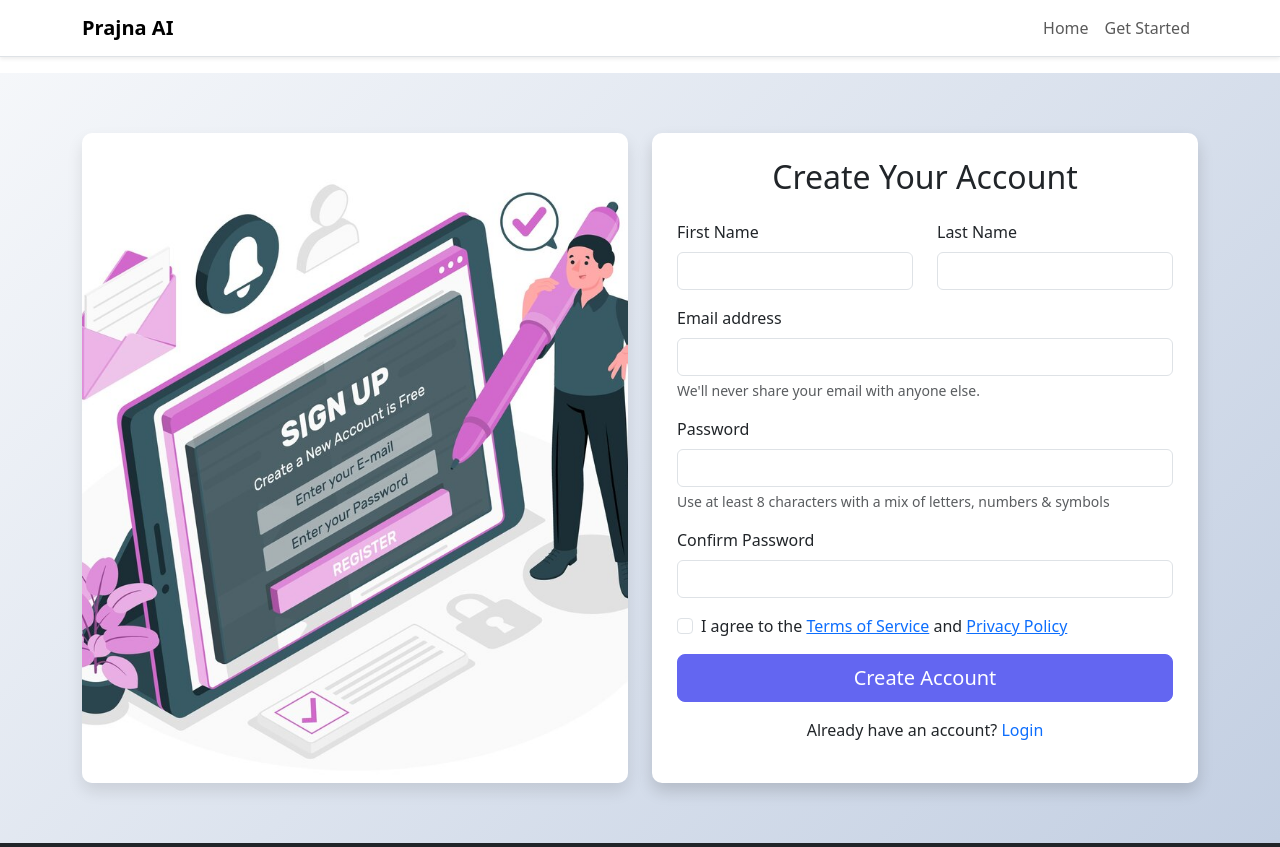
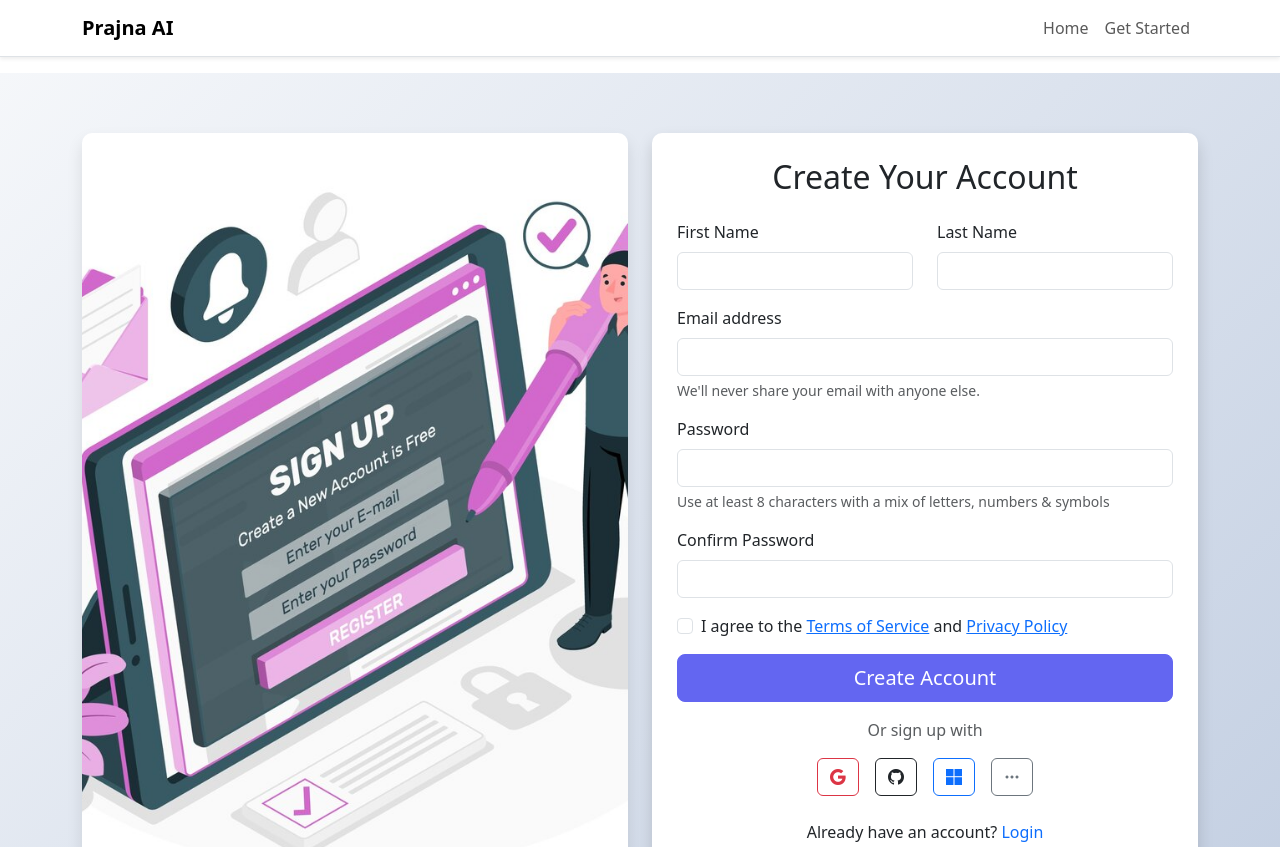
Before and after one commit to Techy-Play/Web-Prajna, a plain HTML site: page signup.html in a window 1280 px wide. Shown: the top 847 px of the page. Drawn offline with nearby package versions, Linux system fonts and the light colour scheme.

Commit message:
Added third party login

```diff
--- a/signup.html
+++ b/signup.html
@@ -151,6 +151,26 @@
                                 <div class="d-grid gap-2">
                                     <button type="submit" class="btn btn-primary btn-lg">Create Account</button>
                                 </div>
+
+                                <!-- Social Signup Options -->
+                                <div class="text-center mb-4 mt-3">
+                                    <p class="text-muted mb-3">Or sign up with</p>
+                                    <div class="d-flex justify-content-center gap-3">
+                                        <button type="button" class="btn btn-outline-danger" title="Sign up with Google">
+                                            <i class="bi bi-google"></i>
+                                        </button>
+                                        <button type="button" class="btn btn-outline-dark" title="Sign up with GitHub">
+                                            <i class="bi bi-github"></i>
+                                        </button>
+                                        <button type="button" class="btn btn-outline-primary" title="Sign up with Microsoft">
+                                            <i class="bi bi-microsoft"></i>
+                                        </button>
+                                        <button type="button" class="btn btn-outline-secondary" title="More options">
+                                            <i class="bi bi-three-dots"></i>
+                                        </button>
+                                    </div>
+                                </div>
+
                                 <div class="mt-3 text-center">
                                     <p>Already have an account? <a href="login.html" class="text-decoration-none">Login</a></p>
                                 </div>
```
Also changed, not shown: login.html (+20 -0 lines).
